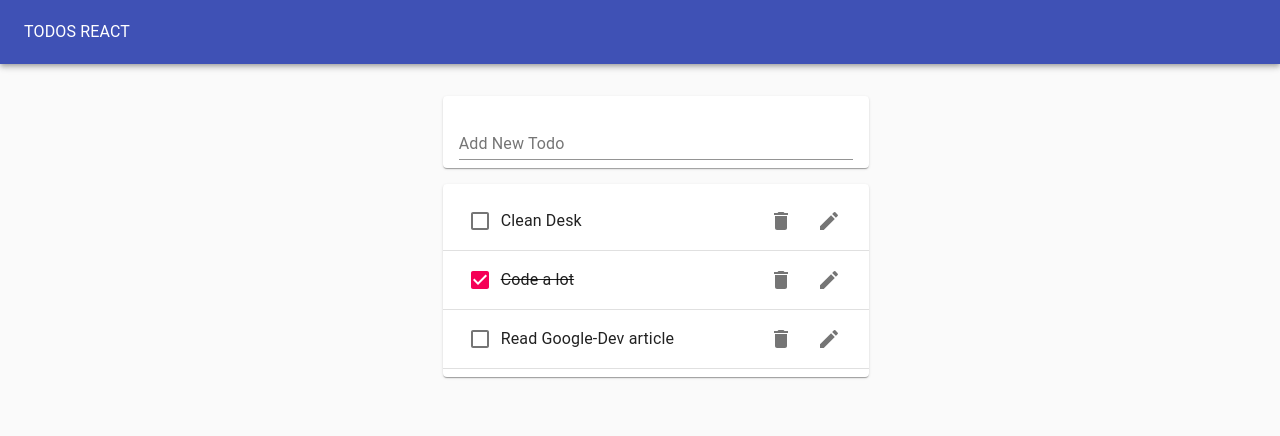
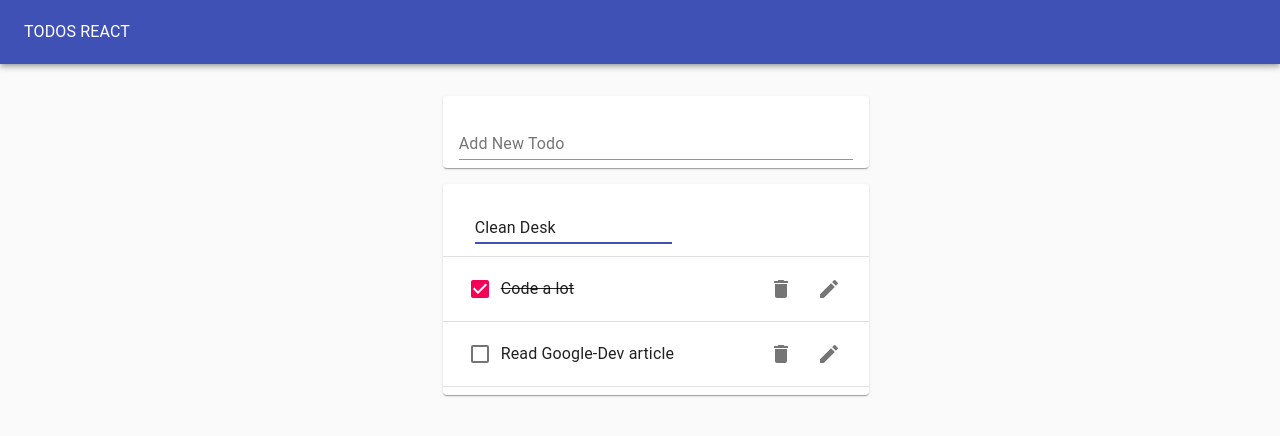
Before and after one commit to tarunsinghtanwar5/react-todo, a React (Create React App) app: page / in a window 1280 px wide. Both pictures are taken after a click on the button 829 px from the left and 221 px from the top of the page. Shown: the top 436 px of the page. Built offline with nearby package versions, Linux system fonts and the light colour scheme.

Commit message:
added edit to todos

```diff
--- /dev/null
+++ b/src/EditTodoForm.js
@@ -0,0 +1,27 @@
+import React from "react";
+import useInputState from "./hooks/useInputStates";
+import TextField from "@material-ui/core/TextField";
+
+function EditTodoForm({ id, task, editTodo, toggleEditForm }) {
+  const [value, handleChange, reset] = useInputState(task);
+  return (
+    <form
+      onSubmit={e => {
+        e.preventDefault();
+        editTodo(id, value);
+        reset();
+        toggleEditForm();
+      }}
+      style={{ marginLeft: "1rem", width: "50%" }}
+    >
+      <TextField
+        margin='normal'
+        value={value}
+        onChange={handleChange}
+        fullWidth
+        autoFocus
+      />
+    </form>
+  );
+}
+export default EditTodoForm;
--- a/src/Todo.js
+++ b/src/Todo.js
@@ -6,20 +6,36 @@
 import DeleteIcon from '@material-ui/icons/Delete';
 import EditIcon from '@material-ui/icons/Edit';
 import ListItemSecondaryAction from '@material-ui/core/ListItemSecondaryAction';
+import useToggleState from "./hooks/useToggleState";
+import EditTodoForm from "./EditTodoForm";
 
-function Todo({ id, task, completed, removeTodo, toggleTodo }) {
+
+
+function Todo({ id, task, completed, removeTodo, toggleTodo, editTodo }) {
+    const [isEditing, toggle] = useToggleState(false);
 	return (
-		<ListItem>
+        <ListItem style={{ height: "64px" }}>
+            {isEditing ? (
+                <EditTodoForm
+                    editTodo={editTodo}
+                    id={id}
+                    task={task}
+                    toggleEditForm={toggle}
+                />
+            ) : (
+                    <>
             <Checkbox tabIndex={-1} checked={completed} onClick={() => toggleTodo(id)} />
 			<ListItemText style={{ textDecoration: completed ? 'line-through' : 'none' }}>{task}</ListItemText>
 			<ListItemSecondaryAction>
 				<IconButton aria-label="Delete" onClick={() => removeTodo(id)}>
 					<DeleteIcon />
 				</IconButton>
-				<IconButton aria-label="Edit">
+                            <IconButton aria-label="Edit" onClick={toggle}>
 					<EditIcon />
 				</IconButton>
 			</ListItemSecondaryAction>
+            </>
+            )}
 		</ListItem>
 	);
 }
--- a/src/TodoApp.js
+++ b/src/TodoApp.js
@@ -24,6 +24,12 @@
         setTodos(updatedTodos);
 
     }
+    const editTodo = ((todoId,newTask) => {
+        const updatedTodos = todos.map(todo => todo.id === todoId ? { ...todo, task:newTask } : todo)
+        setTodos(updatedTodos);
+
+    })
+
     return (
         <Paper style={{ padding: 0, magin: 0, height: '100vh', backgroundColor: '#fafafa' }} elevation={0}>
             <AppBar color='primary' position='static' style={{ height: '64px' }}>
@@ -37,7 +43,7 @@
             <Grid container justifyContent='center' style={{ margin: "1rem" }}>
                 <Grid item xs={11} md={8} lg={4}>
                     <TodoForm addTodo={addTodo} />
-                    <TodoList todos={todos} removeTodo={removeTodo} toggleTodo={toggleTodo} />
+                    <TodoList todos={todos} removeTodo={removeTodo} toggleTodo={toggleTodo} editTodo={editTodo} />
                 </Grid>
             </Grid>
         </Paper>
--- a/src/TodoList.js
+++ b/src/TodoList.js
@@ -7,13 +7,13 @@
 import Todo from "./Todo";
 
 
-function TodoList({ todos, removeTodo, toggleTodo}) {
+function TodoList({ todos, removeTodo, toggleTodo, editTodo}) {
     return (
         <Paper>
             <List>
                 {todos.map((todo) => (
                     <>
-                        <Todo task={todo.task} key={todo.id} completed={todo.completed} removeTodo={removeTodo} id={todo.id} toggleTodo={toggleTodo}/>
+                        <Todo task={todo.task} key={todo.id} completed={todo.completed} removeTodo={removeTodo} id={todo.id} toggleTodo={toggleTodo} editTodo={editTodo}/>
                         <Divider />
                         </>
 				))}
--- /dev/null
+++ b/src/hooks/useToggleState.js
@@ -0,0 +1,11 @@
+import { useState } from "react";
+function useToggle(initialVal = false) {
+  // call useState, "reserve piece of state"
+  const [state, setState] = useState(initialVal);
+  const toggle = () => {
+    setState(!state);
+  };
+  // return piece of state AND a function to toggle it
+  return [state, toggle];
+}
+export default useToggle;
```
